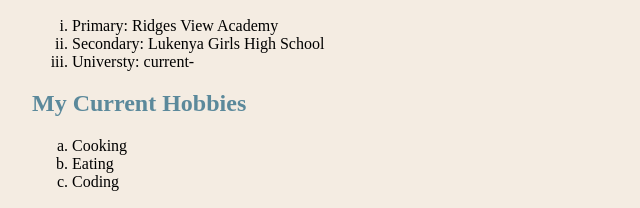
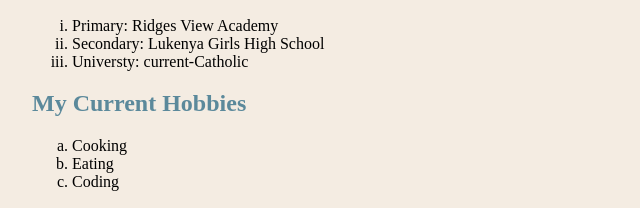
Before and after one commit to Winnyk15/porfolio, a plain HTML site: page index.html in a window 1280 px wide. Shown: the part 579-787 px from the top of the page, 96-736 px from the left. Drawn offline with Linux system fonts and the light colour scheme.

```diff
--- a/index.html
+++ b/index.html
@@ -62,7 +62,7 @@
        <ol type="i">
        <li>Primary:     Ridges View Academy</li>
        <li>Secondary:   Lukenya Girls High School </li>
-       <li>Universty:   current-      </li>
+       <li>Universty:   current-Catholic      </li>
      </ol>
 
      <h2>My Current Hobbies </h2>
```
